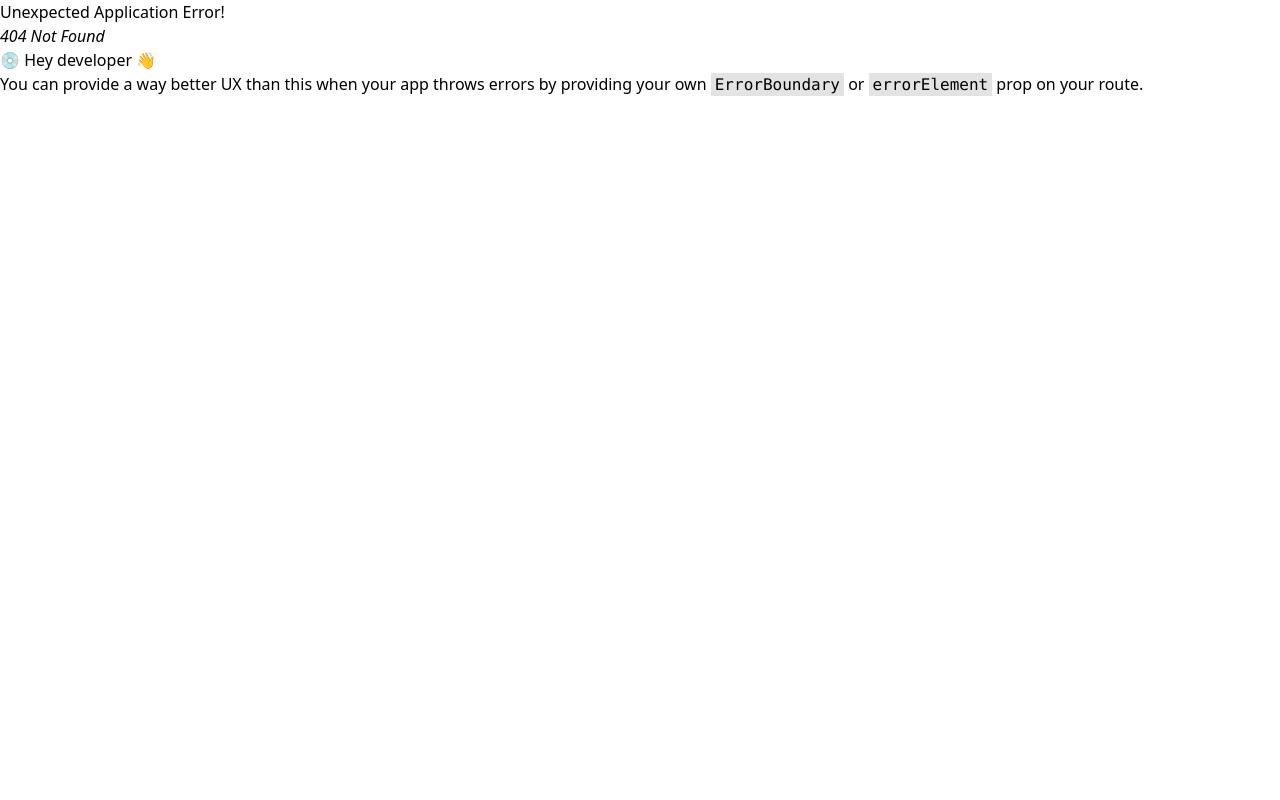
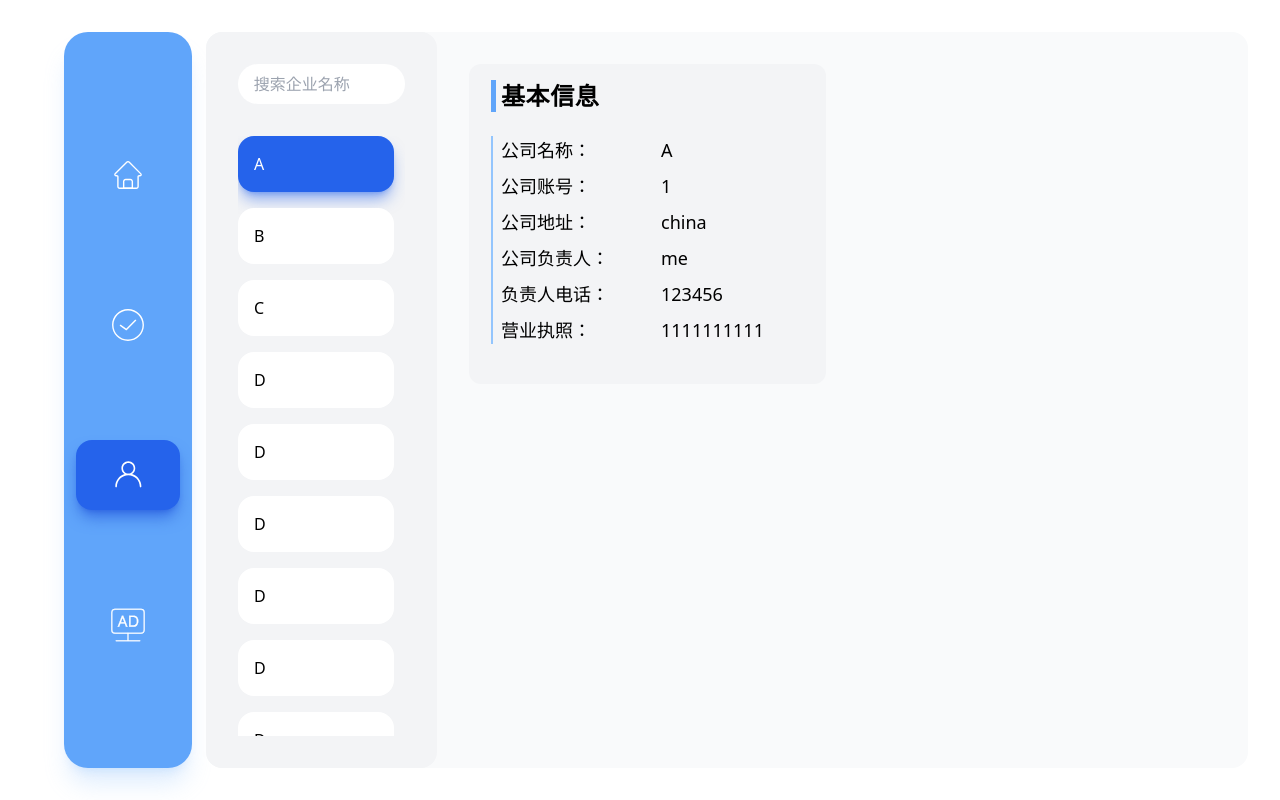
Before and after one commit to HUST-SE-LY/Advertising-Management-System, a React (Vite) app in the folder front-end/: page /back-stage/companies/1 in a window 1280 px wide. Before the commit this address had no page. Built offline with nearby package versions, Linux system fonts and the light colour scheme.

Commit message:
update: company page in back-stage

```diff
--- a/front-end/src/components/backStage/company/companyDetail.jsx
+++ b/front-end/src/components/backStage/company/companyDetail.jsx
@@ -1,5 +1,65 @@
-function CompanyDetail() {
-  return <div></div>
+import { useEffect } from "react";
+import { useState } from "react";
+import { useParams } from "react-router-dom";
+import BasicInfo from "./companyDetail/basicInfo";
+
+function CompanyDetail(props) {
+  const params = useParams();
+  const [info, setInfo] = useState(null);
+  async function getInfo() {
+    switch (params.id) {
+      case "1":
+        setInfo({
+          account: "1",
+          name: "A",
+          address: "china",
+          managerName: "me",
+          managerTel: "123456",
+          businessLicenseNumber: "1111111111",
+        });
+        break;
+      case "2":
+        setInfo({
+          account: "2",
+          name: "B",
+          address: "china",
+          managerName: "me",
+          managerTel: "123456",
+          businessLicenseNumber: "1111111111",
+        });
+        break;
+      case "3":
+        setInfo({
+          account: "3",
+          name: "C",
+          address: "china",
+          managerName: "me",
+          managerTel: "123456",
+          businessLicenseNumber: "1111111111",
+        });
+        break;
+      case "4":
+        setInfo({
+          account: "4",
+          name: "D",
+          address: "china",
+          managerName: "me",
+          managerTel: "123456",
+          businessLicenseNumber: "1111111111",
+        });
+        break;
+    }
+  }
+
+  useEffect(() => {
+    getInfo();
+  },[params]);
+
+  return <div>
+    {info?<div className="w-full h-[calc(100vh_-_4rem)] p-[2rem] grid grid-cols-2 grid-rows-2 gap-[2rem]">
+      <BasicInfo info={info}></BasicInfo>
+    </div>:null}
+  </div>
 }
 
-export default CompanyDetail
+export default CompanyDetail;
--- /dev/null
+++ b/front-end/src/components/backStage/company/companyDetail/basicInfo.jsx
@@ -0,0 +1,40 @@
+function BasicInfo(props) {
+  return (
+    <div className="bg-gray-100 rounded-xl p-[1rem] h-full flex flex-col animate-listItemIn">
+      <p className="ml-[1rem] text-2xl font-bold tracking-wide relative before:absolute before:left-[-10px] before:w-[5px] before:h-full before:top-0 before:bg-blue-400">
+        基本信息
+      </p>
+      <div className="h-full text-lg mt-[1rem] overflow-y-auto ">
+        <div className="ml-[1rem] relative before:absolute before:left-[-10px] before:w-[2px] before:h-full before:top-0 before:bg-blue-300 before:z-10">
+          <div className="my-[0.5rem] flex">
+            <p className="w-[10rem]">公司名称：</p>
+            <span>{props.info.name}</span>
+          </div>
+          <div className="my-[0.5rem] flex">
+            <p className="w-[10rem]">公司账号：</p>
+            <span>{props.info.account}</span>
+          </div>
+          <div className="my-[0.5rem] flex">
+            <p className="w-[10rem]">公司地址：</p>
+            <span>{props.info.address}</span>
+          </div>
+          <div className="my-[0.5rem] flex">
+            <p className="w-[10rem]">公司负责人：</p>
+            <span>{props.info.managerName}</span>
+          </div>
+
+          <div className="my-[0.5rem] flex">
+            <p className="w-[10rem]">负责人电话：</p>
+            <span>{props.info.managerTel}</span>
+          </div>
+          <div className="my-[0.5rem] flex">
+            <p className="w-[10rem]">营业执照：</p>
+            <span>{props.info.businessLicenseNumber}</span>
+          </div>
+        </div>
+      </div>
+    </div>
+  );
+}
+
+export default BasicInfo;
--- a/front-end/src/components/backStage/judge/judgeAd.jsx
+++ b/front-end/src/components/backStage/judge/judgeAd.jsx
@@ -29,6 +29,48 @@ function JudgeAd() {
     name: 'AAA',
     image: '/src/assets/testAd.jpg',
     url: 'https://github.com/HUST-SE-LY/Advertising-Management-System',
+  },{
+    AdId: '4',
+    account: '1',
+    name: 'AAA',
+    image: '/src/assets/testAd.jpg',
+    url: 'https://github.com/HUST-SE-LY/Advertising-Management-System',
+  },{
+    AdId: '5',
+    account: '1',
+    name: 'AAA',
+    image: '/src/assets/testAd.jpg',
+    url: 'https://github.com/HUST-SE-LY/Advertising-Management-System',
+  },{
+    AdId: '6',
+    account: '1',
+    name: 'AAA',
+    image: '/src/assets/testAd.jpg',
+    url: 'https://github.com/HUST-SE-LY/Advertising-Management-System',
+  },{
+    AdId: '3',
+    account: '1',
+    name: 'AAA',
+    image: '/src/assets/testAd.jpg',
+    url: 'https://github.com/HUST-SE-LY/Advertising-Management-System',
+  },{
+    AdId: '7',
+    account: '1',
+    name: 'AAA',
+    image: '/src/assets/testAd.jpg',
+    url: 'https://github.com/HUST-SE-LY/Advertising-Management-System',
+  },{
+    AdId: '8',
+    account: '1',
+    name: 'AAA',
+    image: '/src/assets/testAd.jpg',
+    url: 'https://github.com/HUST-SE-LY/Advertising-Management-System',
+  },{
+    AdId: '9',
+    account: '1',
+    name: 'AAA',
+    image: '/src/assets/testAd.jpg',
+    url: 'https://github.com/HUST-SE-LY/Advertising-Management-System',
   }])
 
   const [Ad, setAd] = useState(null)
@@ -44,9 +86,9 @@ function JudgeAd() {
   }
 
 
-  return <div className="rounded-3xl bg-gray-100 p-[2rem]">
+  return <div className="relative rounded-3xl bg-gray-100 p-[2rem] h-[calc(100vh_-_4rem)]">
     <Title title="审批广告申请"></Title>
-    <div className="flex flex-col gap-[1rem] mt-[2rem]">
+    <div className="flex flex-col gap-[1rem] mt-[2rem] h-[calc(100%_-_4rem)] overflow-y-auto pr-3">
       {list.map((info) => <SingleInfo key={info.AdId} info={info} handle={() => setAd(info)}></SingleInfo>)}
     </div>
     {Ad?<AdInfo info={Ad} close={() => setAd(null)} pass={passAd} reject={rejectAd} ></AdInfo>:null}
--- a/front-end/src/components/backStage/judge/judgeAd/AdInfo.jsx
+++ b/front-end/src/components/backStage/judge/judgeAd/AdInfo.jsx
@@ -15,7 +15,7 @@ function AdInfo(props) {
         <p className="mb-[1rem] text-2xl text-gray-700 font-bold tracking-wider">广告信息</p>
         <p className="relative before:absolute before:w-[3px] before:h-full before:top-0 before:left-[-10px] before:bg-blue-300 mt-[1rem]">企业名称：<span className="mt-[0.5rem] text-lg text-black">{props.info.name}</span></p>
         <p className="relative before:absolute before:w-[3px] before:h-full before:top-0 before:left-[-10px] before:bg-blue-300 mt-[1rem]">广告图片：</p>
-        <img className="rounded-lg mb-[1rem] max-w-full max-h-[20rem] shadow-lg" src={props.info.image} alt="" />
+        <img className="rounded-lg mt-[1rem] mb-[1rem] max-w-full max-h-[20rem] shadow-lg" src={props.info.image} alt="" />
         <p className="relative before:absolute before:w-[3px] before:h-full before:top-0 before:left-[-10px] before:bg-blue-300 text-lg">广告url:<a className="underline text-blue-600" target="_blank" href={props.info.url}>{props.info.url}</a></p>
         <LongButton content="通过" handle={props.pass}></LongButton>
         <LongButton content="拒绝" color="red" handle={props.reject}></LongButton>
--- a/front-end/src/components/backStage/judge/judgeInfoChange.jsx
+++ b/front-end/src/components/backStage/judge/judgeInfoChange.jsx
@@ -68,9 +68,9 @@ function JudgeInfoChange() {
   }
 
 
-  return <div className="rounded-3xl bg-gray-100 p-[2rem]">
+  return <div className="rounded-3xl bg-gray-100 p-[2rem] h-[calc(100vh_-_4rem)]">
     <Title title="审批信息修改"></Title>
-    <div className="flex flex-col gap-[1rem] mt-[2rem]">
+    <div className="flex flex-col gap-[1rem] mt-[2rem] h-[calc(100%_-_4rem)] overflow-y-auto pr-3">
       {list.map((info) => <SingleInfo key={info.account} info={info} handle={() => setCompany(info)}></SingleInfo>)}
     </div>
     {company?<ChangedInfoDetail info={company} close={() => setCompany(null)} pass={() => passCompany(company)} reject={() => rejectCompany(company)}></ChangedInfoDetail>:null}
--- a/front-end/src/components/backStage/judge/judgeSignup.jsx
+++ b/front-end/src/components/backStage/judge/judgeSignup.jsx
@@ -47,10 +47,10 @@ function JudgeSignup() {
     setCompany(null)
   }
 
-  return <div className="rounded-3xl bg-gray-100 p-[2rem]">
+  return <div className="rounded-3xl bg-gray-100 p-[2rem] h-[calc(100vh_-_4rem)]">
     <Title title="审批注册">
     </Title>
-    <div className="flex flex-col gap-[1rem] mt-[2rem]">
+    <div className="flex flex-col gap-[1rem] mt-[2rem] h-[calc(100%_-_4rem)] overflow-y-auto pr-3">
       {list.map((info) => <SingleInfo key={info.account} info={info} handle={() => setCompany(info)}></SingleInfo>)}
     </div>
     {company?<SignupInfo info={company} close={() => setCompany(null)} pass={() => passCompany(company)} reject={() => rejectCompany(company)}></SignupInfo>:null}
--- a/front-end/src/components/backStage/judge/singleInfo.jsx
+++ b/front-end/src/components/backStage/judge/singleInfo.jsx
@@ -1,7 +1,7 @@
 
 function SingleInfo(props) {
   const name = props.info.name;
-  return <div className="bg-white rounded-lg shadow-lg shadow-gray-300/20 h-fit p-[1rem] flex gap-[1rem] items-center animate-listItemIn">
+  return <div className="bg-white rounded-xl shadow-lg shadow-gray-300/20 h-fit p-[1rem] flex gap-[1rem] items-center animate-listItemIn">
     <p>{name}</p>
     <div className="ml-[auto] flex items-center gap-[1rem]">
       <button className="bg-blue-500 hover:bg-blue-600 hover:shadow-blue-600/30 shadow-xl shadow-blue-600/10 transition-all rounded-2xl w-[5rem] py-[10px] text-white overflow-hidden" onClick={props.handle}>详情</button>
--- /dev/null
+++ b/front-end/src/components/searchBar.jsx
@@ -0,0 +1,24 @@
+import { useState } from "react"
+
+function SearchBar(props) {
+  const [value, setValue] = useState("");
+  const originalList = [...props.data]
+  console.log(originalList)
+  function search(e) {
+    if(e.keyCode == 13) {
+      if(!value) {
+        console.log(originalList)
+        props.setInfo(originalList);
+        return ;
+      }
+      props.setInfo(props.data.filter((info) => {
+        return info[props.searchKey].includes(value)
+      }))
+      console.log(originalList)
+    }
+  }
+
+  return <input value={value} onChange={(e) => {setValue(e.target.value)}} onKeyUp={search} placeholder="搜索企业名称" className="w-full py-[0.5rem] px-[1rem] rounded-[2rem] outline-none bg-white"/>
+}
+
+export default SearchBar
--- a/front-end/src/pages/backStage.jsx
+++ b/front-end/src/pages/backStage.jsx
@@ -1,7 +1,7 @@
 import { NavLink, Outlet } from "react-router-dom"
 
 function BackStage() {
-  return (<div className="w-screen h-screen grid grid-cols-[1fr_5fr] p-[2rem]">
+  return (<div className="w-screen h-screen grid grid-cols-[1fr_6fr] p-[2rem]">
     <div className="w-3/4 max-w-[8rem] ml-[2rem] h-full bg-blue-400 rounded-3xl shadow-xl shadow-blue-300/30 flex flex-col justify-center items-center gap-[5rem] p-3">
       <NavLink to={'/back-stage/home'} className={({isActive, isPending}) => isActive?'w-fit bg-blue-600 rounded-2xl shadow-lg shadow-blue-700/60 transition-all':isPending?'':''}>
         <img src="/src/assets/home.svg" alt="" className="w-1/3 block mx-[auto] my-[17%]" />
--- a/front-end/src/pages/backStage/company.jsx
+++ b/front-end/src/pages/backStage/company.jsx
@@ -1,5 +1,111 @@
+import { useState } from "react";
+import SearchBar from "../../components/searchBar";
+import CompanyDetail from "../../components/backStage/company/companyDetail";
+import { Link, NavLink, Outlet } from "react-router-dom";
+
 function BackStageCompany() {
-  return <div>company</div>
+  const [list, setList] = useState([
+    {
+      account: "1",
+      name: "A",
+      address: "china",
+      managerName: "me",
+      managerTel: "123456",
+      businessLicenseNumber: "1111111111",
+    },
+    {
+      account: "2",
+      name: "B",
+      address: "china",
+      managerName: "me",
+      managerTel: "123456",
+      businessLicenseNumber: "1111111111",
+    },{
+      account: "3",
+      name: "C",
+      address: "china",
+      managerName: "me",
+      managerTel: "123456",
+      businessLicenseNumber: "1111111111",
+    },{
+      account: "4",
+      name: "D",
+      address: "china",
+      managerName: "me",
+      managerTel: "123456",
+      businessLicenseNumber: "1111111111",
+    },{
+      account: "5",
+      name: "D",
+      address: "china",
+      managerName: "me",
+      managerTel: "123456",
+      businessLicenseNumber: "1111111111",
+    },{
+      account: "6",
+      name: "D",
+      address: "china",
+      managerName: "me",
+      managerTel: "123456",
+      businessLicenseNumber: "1111111111",
+    },{
+      account: "7",
+      name: "D",
+      address: "china",
+      managerName: "me",
+      managerTel: "123456",
+      businessLicenseNumber: "1111111111",
+    },{
+      account: "8",
+      name: "D",
+      address: "china",
+      managerName: "me",
+      managerTel: "123456",
+      businessLicenseNumber: "1111111111",
+    },{
+      account: "9",
+      name: "D",
+      address: "china",
+      managerName: "me",
+      managerTel: "123456",
+      businessLicenseNumber: "1111111111",
+    },{
+      account: "10",
+      name: "D",
+      address: "china",
+      managerName: "me",
+      managerTel: "123456",
+      businessLicenseNumber: "1111111111",
+    },{
+      account: "11",
+      name: "D",
+      address: "china",
+      managerName: "me",
+      managerTel: "123456",
+      businessLicenseNumber: "1111111111",
+    }
+  ]);
+
+  return (
+    <div className="w-full h-[calc(100vh_-_4rem)] bg-gray-50 rounded-2xl grid grid-cols-[1fr_3.5fr]">
+      <div className="bg-gray-100 rounded-2xl p-[2rem] h-[calc(100vh_-_4rem)]">
+        <SearchBar searchKey="name" data={list} setInfo={setList}></SearchBar>
+        <div className="mt-[2rem] flex flex-col gap-[1rem] h-[calc(100%_-_4.5rem)] pr-3 overflow-y-auto">
+          {list.map((info) => (
+            <NavLink key={info.account}
+              to={`/back-stage/companies/${info.account}`}
+              className={({ isActive }) =>
+                isActive ? "bg-blue-600 shadow-blue-600/50 shadow-lg text-white block w-full p-[1rem] rounded-2xl transition-all animate-listItemIn" : "block w-full p-[1rem] rounded-2xl hover:bg-blue-300 hover:shadow-lg hover:shadow-blue-300/50 bg-white transition-all animate-listItemIn"
+              }
+            >
+              <div>{info.name}</div>
+            </NavLink>
+          ))}
+        </div>
+      </div>
+      <Outlet></Outlet>
+    </div>
+  );
 }
 
 export default BackStageCompany;
```
Also changed, not shown: front-end/src/main.jsx (+6 -2 lines).
